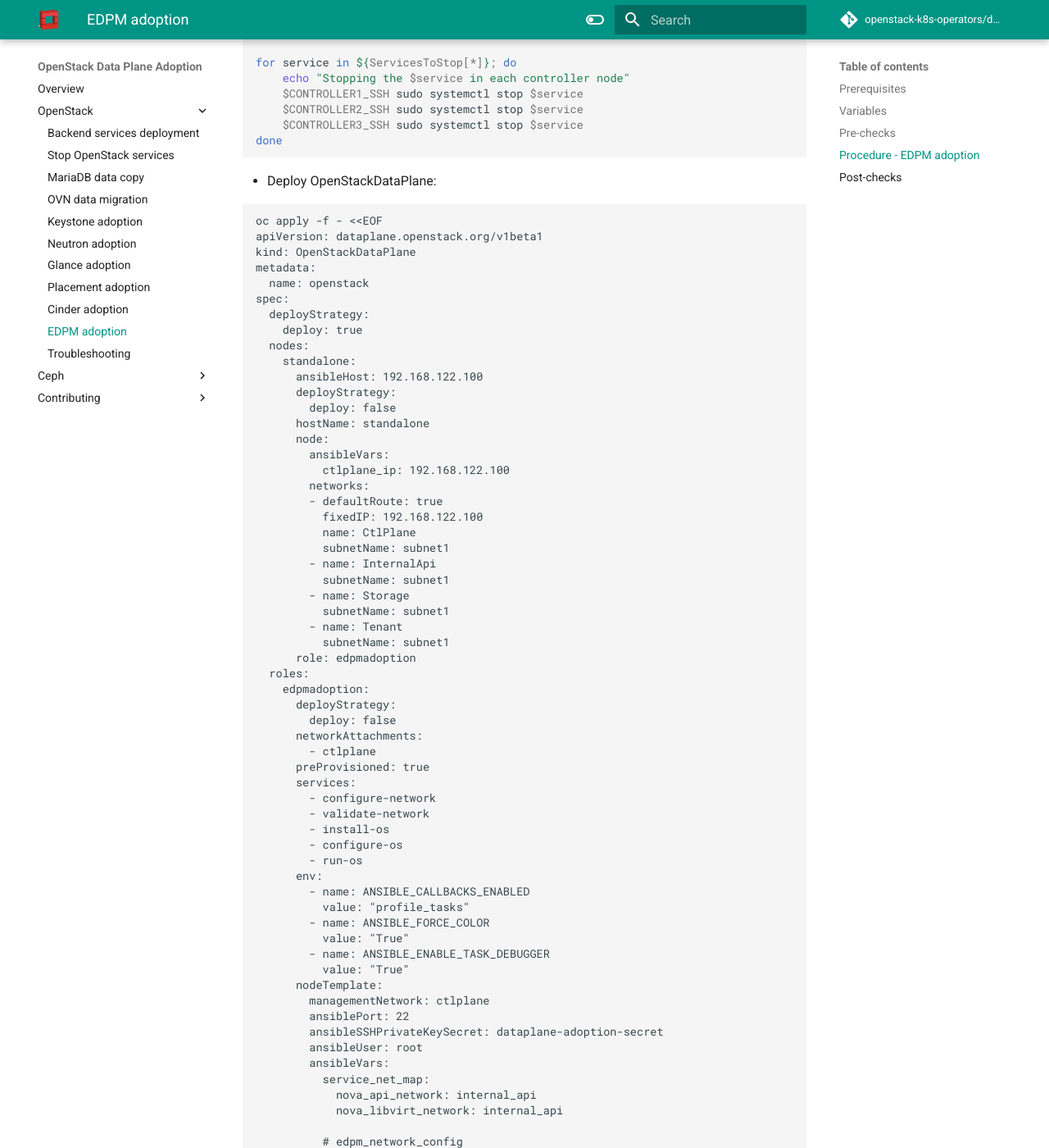
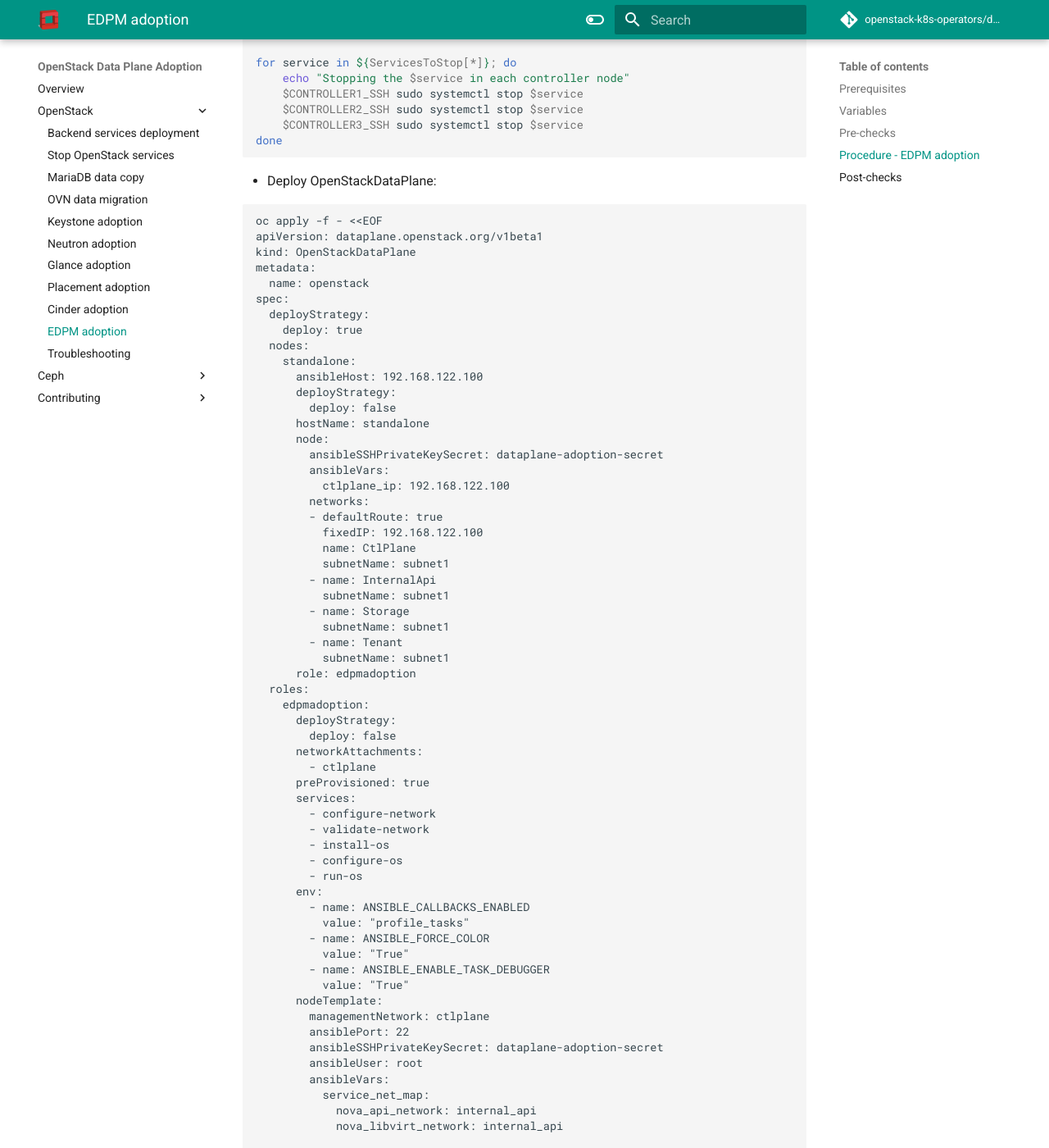
Before and after one commit to openstack-k8s-operators/data-plane-adoption, an MkDocs documentation site: the page built from docs/openstack/edpm_adoption.md, in a window 1280 px wide and 1400 px high, scrolled down 2470 px. Shown: the whole window at 82% size. Built offline with MkDocs 1.6.1 and Material for MkDocs 9.7.7, drawn with Linux system fonts in a browser that asks for light colours; comment, search, counter and statistics services are not loaded; the version menu is left out; some of the changed text lies outside the part shown.

Commit message:
Adding dataplane node secret to the docs
It was updated on the test, but it was missing in the docs

Signed-off-by: Fabricio Aguiar <fabricio.aguiar@gmail.com>

```diff
--- a/docs/openstack/edpm_adoption.md
+++ b/docs/openstack/edpm_adoption.md
@@ -146,6 +146,7 @@ done
           deploy: false
         hostName: standalone
         node:
+          ansibleSSHPrivateKeySecret: dataplane-adoption-secret
           ansibleVars:
             ctlplane_ip: 192.168.122.100
           networks:
```
